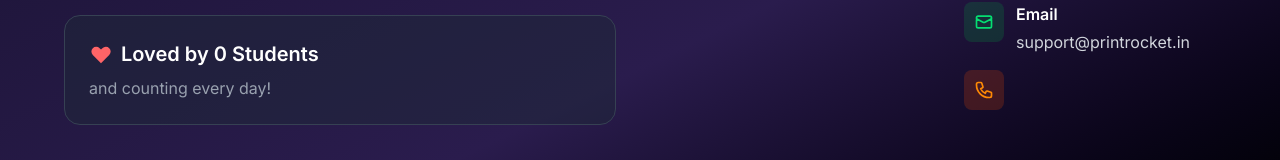
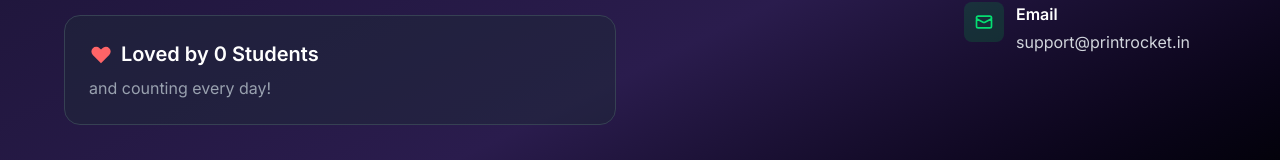
Before and after one commit to stechbindra2/printsaarthi-main, a Next.js app: page / in a window 1280 px wide. Shown: the part 5591-5751 px from the top of the page. Built offline with nearby package versions, Linux system fonts and the light colour scheme; no server answers.

Commit message:
Clean up Footer component by removing unused elements
Removed unused SVG and related div from Footer component.

```diff
--- a/src/components/Footer.js
+++ b/src/components/Footer.js
@@ -120,15 +120,6 @@
                                     </Link>
                                 </div>
                             </div>
-
-                            <div className="flex items-start space-x-3">
-                                <div className="w-10 h-10 bg-orange-600/20 rounded-lg flex items-center justify-center flex-shrink-0">
-                                    <svg className="w-5 h-5 text-orange-400" fill="none" stroke="currentColor" viewBox="0 0 24 24">
-                                        <path strokeLinecap="round" strokeLinejoin="round" strokeWidth={2} d="M3 5a2 2 0 012-2h3.28a1 1 0 01.948.684l1.498 4.493a1 1 0 01-.502 1.21l-2.257 1.13a11.042 11.042 0 005.516 5.516l1.13-2.257a1 1 0 011.21-.502l4.493 1.498a1 1 0 01.684.949V19a2 2 0 01-2 2h-1C9.716 21 3 14.284 3 6V5z"/>
-                                    </svg>
-                                </div>
-
-                            </div>
                         </div>
                     </div>
                 </div>
```
